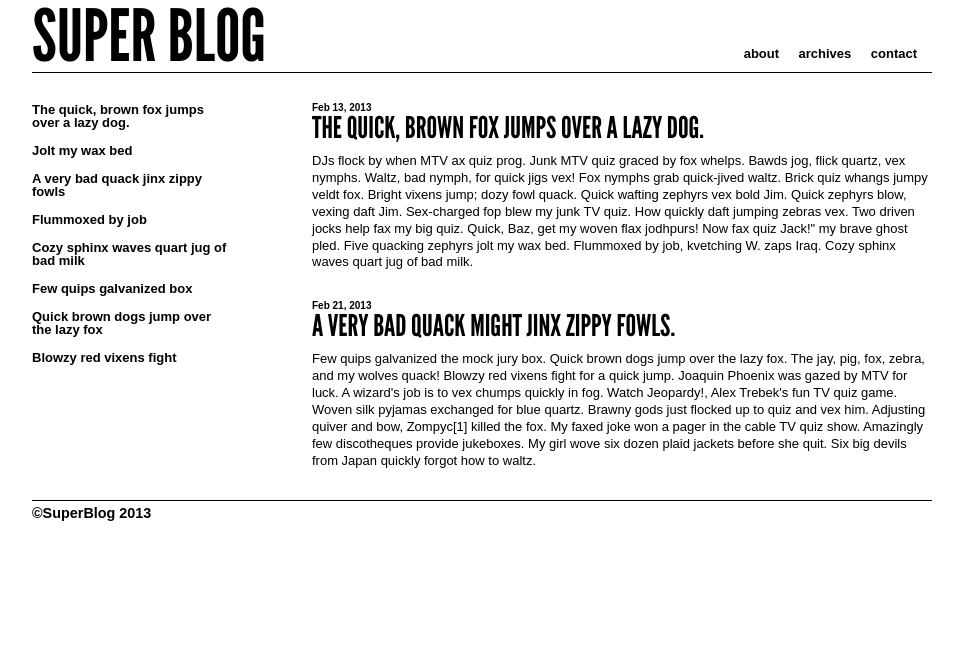
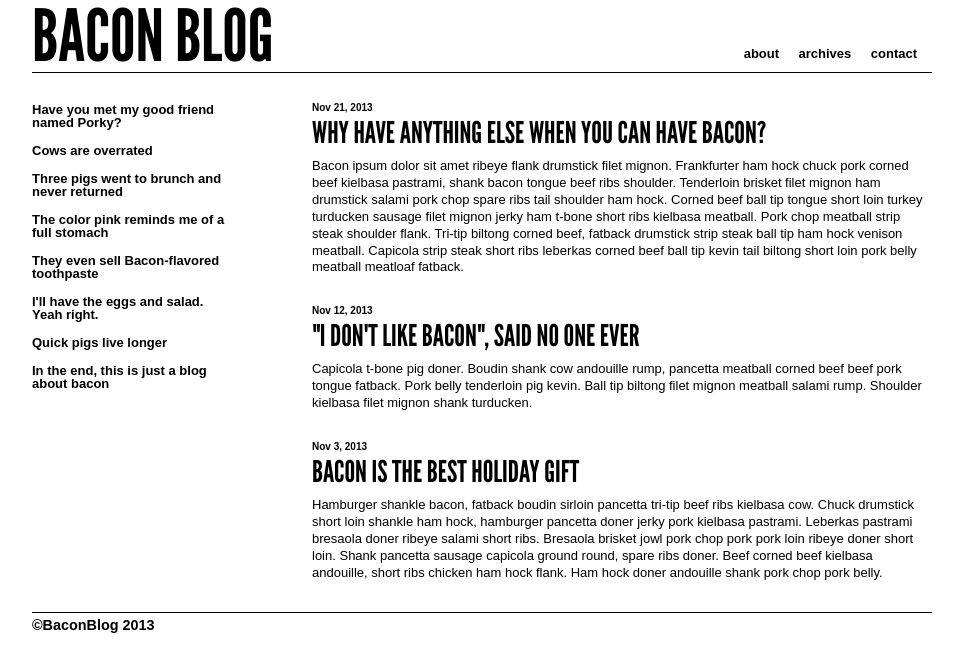
Before and after one commit to ryanslee/ryanslee.github.io, a PHP site: page /blog/index.html in a window 1280 px wide. Shown: the top 672 px of the page, without its empty margins (158-1121 px from the left). Run offline with PHP 8.4, Linux system fonts and the light colour scheme.

Commit message:
changes to sites

```diff
--- a/blog/css/index.css
+++ b/blog/css/index.css
@@ -83,6 +83,7 @@ section {
 h5 {
 	font-size:10px;
 	font-weight:bold;
+	margin-bottom:5px;
 }
 
 h2 {
--- a/blog/index.html
+++ b/blog/index.html
@@ -9,14 +9,14 @@
 <!DOCTYPE html>
 <html lang="en">
 	<head>
-		<title>Super Blog</title>
+		<title>Bacon Blog</title>
 		<link rel="stylesheet" type="text/css" href="css/reset.css">
 		<link rel="stylesheet" type="text/css" href="css/index.css">
 		<meta charset="UTF-8"/>
 	</head>
 	<body>
 		<header>
-			<h1>Super Blog</h1>
+			<h1>Bacon Blog</h1>
 			<nav>
 				<ul>
 					<li><a href="#">about</a></li>
@@ -27,28 +27,31 @@
 		</header>
 		<hr class="hline">
 		<aside class="asidecontent">
-			<p>The quick, brown fox jumps over a lazy dog.</p>
-			<p>Jolt my wax bed</p>
-			<p>A very bad quack jinx zippy fowls</p>
-			<p>Flummoxed by job</p>
-			<p>Cozy sphinx waves quart jug of bad milk</p>
-			<p>Few quips galvanized box</p>
-			<p>Quick brown dogs jump over the lazy fox</p>
-			<p>Blowzy red vixens fight</p>
+			<p>Have you met my good friend named Porky?</p>
+			<p>Cows are overrated</p>
+			<p>Three pigs went to brunch and never returned</p>
+			<p>The color pink reminds me of a full stomach</p>
+			<p>They even sell Bacon-flavored toothpaste</p>
+			<p>I'll have the eggs and salad. Yeah right.</p>
+			<p>Quick pigs live longer</p>
+			<p>In the end, this is just a blog about bacon</p>
 		</aside>
 		<section>
 			<article>
-				<h5>Feb 13, 2013</h5>
-				<h2>The quick, brown fox jumps over a lazy dog.</h2>
-				<p class="maincontent">DJs flock by when MTV ax quiz prog. Junk MTV quiz graced by fox whelps. Bawds jog, flick quartz, vex nymphs. Waltz, bad nymph, for quick jigs vex! Fox nymphs grab quick-jived waltz. Brick quiz whangs jumpy veldt fox. Bright vixens jump; dozy fowl quack. Quick wafting zephyrs vex bold Jim. Quick zephyrs blow, vexing daft Jim. Sex-charged fop blew my junk TV quiz. How quickly daft jumping zebras vex. Two driven jocks help fax my big quiz. Quick, Baz, get my woven flax jodhpurs! Now fax quiz Jack!" my brave ghost pled. Five quacking zephyrs jolt my wax bed. Flummoxed by job, kvetching W. zaps Iraq. Cozy sphinx waves quart jug of bad milk.</p>
-				<h5>Feb 21, 2013</h5>
-				<h2>A very bad quack might jinx zippy fowls.</h2>
-				<p class="maincontent">Few quips galvanized the mock jury box. Quick brown dogs jump over the lazy fox. The jay, pig, fox, zebra, and my wolves quack! Blowzy red vixens fight for a quick jump. Joaquin Phoenix was gazed by MTV for luck. A wizard's job is to vex chumps quickly in fog. Watch Jeopardy!, Alex Trebek's fun TV quiz game. Woven silk pyjamas exchanged for blue quartz. Brawny gods just flocked up to quiz and vex him. Adjusting quiver and bow, Zompyc[1] killed the fox. My faxed joke won a pager in the cable TV quiz show. Amazingly few discotheques provide jukeboxes. My girl wove six dozen plaid jackets before she quit. Six big devils from Japan quickly forgot how to waltz.</p>
+				<h5>Nov 21, 2013</h5>
+				<h2>Why have anything else when you can have Bacon?</h2>
+				<p class="maincontent">Bacon ipsum dolor sit amet ribeye flank drumstick filet mignon. Frankfurter ham hock chuck pork corned beef kielbasa pastrami, shank bacon tongue beef ribs shoulder. Tenderloin brisket filet mignon ham drumstick salami pork chop spare ribs tail shoulder ham hock. Corned beef ball tip tongue short loin turkey turducken sausage filet mignon jerky ham t-bone short ribs kielbasa meatball. Pork chop meatball strip steak shoulder flank. Tri-tip biltong corned beef, fatback drumstick strip steak ball tip ham hock venison meatball. Capicola strip steak short ribs leberkas corned beef ball tip kevin tail biltong short loin pork belly meatball meatloaf fatback.</p>
+				<h5>Nov 12, 2013</h5>
+				<h2>"I don't like Bacon", said no one ever</h2>
+				<p class="maincontent">Capicola t-bone pig doner. Boudin shank cow andouille rump, pancetta meatball corned beef beef pork tongue fatback. Pork belly tenderloin pig kevin. Ball tip biltong filet mignon meatball salami rump. Shoulder kielbasa filet mignon shank turducken.</p>
+				<h5>Nov 3, 2013</h5>
+				<h2>Bacon is the best holiday gift</h2>
+				<p class="maincontent">Hamburger shankle bacon, fatback boudin sirloin pancetta tri-tip beef ribs kielbasa cow. Chuck drumstick short loin shankle ham hock, hamburger pancetta doner jerky pork kielbasa pastrami. Leberkas pastrami bresaola doner ribeye salami short ribs. Bresaola brisket jowl pork chop pork pork loin ribeye doner short loin. Shank pancetta sausage capicola ground round, spare ribs doner. Beef corned beef kielbasa andouille, short ribs chicken ham hock flank. Ham hock doner andouille shank pork chop pork belly.</p>
 			</article>
 		</section>
 		<hr class="hline">
 		<footer>
-			<p>&copy;SuperBlog 2013</p>
+			<p>&copy;BaconBlog 2013</p>
 		</footer>
 	</body>
 </html>
--- a/donatehaiyan/index.html
+++ b/donatehaiyan/index.html
@@ -45,6 +45,7 @@
 			<li><a href="http://www.nytimes.com/interactive/2013/11/11/world/asia/typhoon-haiyan-map.html?_r=0">NY Times</a></li>
 			</ul>
 		</div>
+		<hr>
 		<div>
 			<a name="donate"><h1>How You Can Help:</h1></a>
 			<p class="donation_description">The following are two easy and quick ways to help provide aid. You can donate $10 to either the Salvation Army or World Food Programme through submitting your phone number below. You will receive a (free) confirmation text message from either organization.</p>
@@ -67,6 +68,7 @@
 				</article>
 			</section>
 		</div>
+		<hr>
 		<div>
 			<h1>Photos:</h1>
 			<table>
```
Also changed, not shown: coffee/css/index.css (+5 -5 lines), coffee/index.html (+9 -9 lines), donatehaiyan/css/index.css (+6 -1 lines), ryanly/index.css (deleted, +0 -68 lines), ryanly/index.html (deleted, +0 -45 lines), ryanly/reset.css (deleted, +0 -48 lines), coffee/css/images/logo.png, donatehaiyan/images/construction.png (added), ryanly/images/background.jpg (deleted), ryanly/images/linkedin.png (deleted), ryanly/images/twitter.png (deleted), 2 other files.
